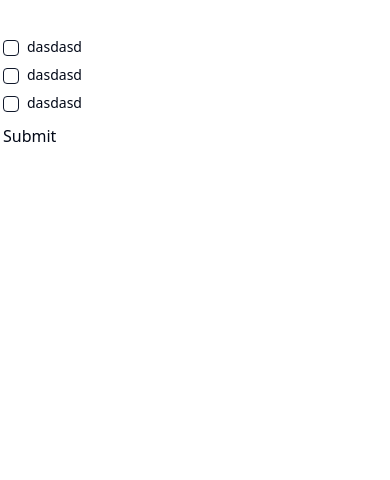
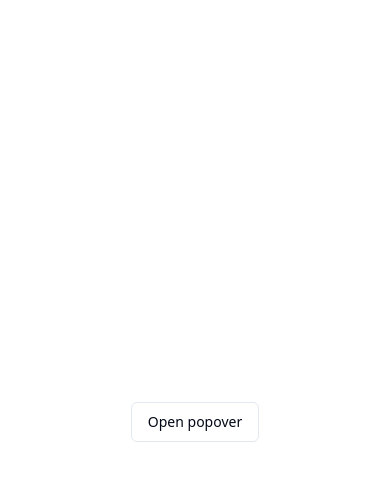
Before and after one commit to rodrigosnantes/frac-ui, a React (Vite) app: page / in a window 390 px wide. Shown: the top 480 px of the page. Built offline with nearby package versions, Linux system fonts and the light colour scheme.

Commit message:
create input, popover, dialog and select elements

```diff
--- a/src/App.jsx
+++ b/src/App.jsx
@@ -1,45 +1,37 @@
-import { Checkbox } from '@/components/ui/checkbox';
+import { Popover } from '@/components/ui/popover';
+import { Input, InputTypes } from '@/components/ui/input';
+import { Button } from '@/components/ui/button';
+
 import { useForm } from 'react-hook-form';
 
 export default function App() {
-  const {
-    register,
-    control,
-    handleSubmit,
-    watch,
-    formState: { errors },
-  } = useForm();
+  const { handleSubmit, control } = useForm();
 
-  const onSubmit = (data) => console.log(data);
+  const onSubmit = (data) => {
+    console.log(data);
+  };
 
   return (
-    <div className="flex justify-center mt-10">
-      <div className="w-96">
-        <form onSubmit={handleSubmit(onSubmit)}>
-          <Checkbox
-            control={control}
-            name="Rodrigo"
-            label="dasdasd"
-            rules={{ required: 'Nome de usuário é obrigatório' }}
-            containerclass="mb-3"
-          />
-          <Checkbox
-            control={control}
-            name="Rodrigo"
-            label="dasdasd"
-            rules={{ required: 'Nome de usuário é obrigatório' }}
-            containerclass="mb-3"
-          />
-          <Checkbox
-            control={control}
-            name="Rodrigo"
-            label="dasdasd"
-            rules={{ required: 'Nome de usuário é obrigatório' }}
-            containerclass="mb-3"
-          />
+    <div className="w-full min-h-screen flex items-center justify-center">
+      <div>
+        <div>
+          <Popover
+            elementTrigger={<Button variant="outline">Open popover</Button>}
+          >
+            <form onSubmit={handleSubmit(onSubmit)}>
+              <div>
+                <Input
+                  type={InputTypes.text}
+                  placeholder="Email"
+                  name="Rodrigo"
+                  control={control}
+                />
+              </div>
 
-          <input type="submit" />
-        </form>
+              <button type="submit">Enviar</button>
+            </form>
+          </Popover>
+        </div>
       </div>
     </div>
   );
--- a/src/components/ui/dialog.tsx
+++ b/src/components/ui/dialog.tsx
@@ -1,20 +1,22 @@
-import * as React from "react"
-import * as DialogPrimitive from "@radix-ui/react-dialog"
-import { X } from "lucide-react"
+import * as React from 'react';
+import * as DialogPrimitive from '@radix-ui/react-dialog';
+import { X } from 'lucide-react';
+import { ButtonError, Button } from '@/components/ui/button';
+import { Separator } from '@/components/ui/separator';
 
-import { cn } from "@/lib/utils"
+import { cn } from '@/lib/utils';
 
 /**
  * {@link https://ui.shadcn.com/docs/components/dialog}.
  */
 
-const Dialog = DialogPrimitive.Root
+const DialogModel = DialogPrimitive.Root;
 
-const DialogTrigger = DialogPrimitive.Trigger
+const DialogTrigger = DialogPrimitive.Trigger;
 
-const DialogPortal = DialogPrimitive.Portal
+const DialogPortal = DialogPrimitive.Portal;
 
-const DialogClose = DialogPrimitive.Close
+const DialogClose = DialogPrimitive.Close;
 
 const DialogOverlay = React.forwardRef<
   React.ElementRef<typeof DialogPrimitive.Overlay>,
@@ -23,13 +25,13 @@ const DialogOverlay = React.forwardRef<
   <DialogPrimitive.Overlay
     ref={ref}
     className={cn(
-      "fixed inset-0 z-50 bg-black/80  data-[state=open]:animate-in data-[state=closed]:animate-out data-[state=closed]:fade-out-0 data-[state=open]:fade-in-0",
+      'fixed inset-0 z-50 bg-black/80 data-[state=open]:animate-in data-[state=closed]:animate-out data-[state=closed]:fade-out-0 data-[state=open]:fade-in-0',
       className
     )}
     {...props}
   />
-))
-DialogOverlay.displayName = DialogPrimitive.Overlay.displayName
+));
+DialogOverlay.displayName = DialogPrimitive.Overlay.displayName;
 
 const DialogContent = React.forwardRef<
   React.ElementRef<typeof DialogPrimitive.Content>,
@@ -40,7 +42,7 @@ const DialogContent = React.forwardRef<
     <DialogPrimitive.Content
       ref={ref}
       className={cn(
-        "fixed left-[50%] top-[50%] z-50 grid w-full max-w-lg translate-x-[-50%] translate-y-[-50%] gap-4 border bg-background p-6 shadow-lg duration-200 data-[state=open]:animate-in data-[state=closed]:animate-out data-[state=closed]:fade-out-0 data-[state=open]:fade-in-0 data-[state=closed]:zoom-out-95 data-[state=open]:zoom-in-95 data-[state=closed]:slide-out-to-left-1/2 data-[state=closed]:slide-out-to-top-[48%] data-[state=open]:slide-in-from-left-1/2 data-[state=open]:slide-in-from-top-[48%] sm:rounded-lg",
+        'fixed left-[50%] top-[50%] z-50 grid w-full translate-x-[-50%] translate-y-[-50%] gap-4 border bg-background p-6 shadow-lg duration-200 data-[state=open]:animate-in data-[state=closed]:animate-out data-[state=closed]:fade-out-0 data-[state=open]:fade-in-0 data-[state=closed]:zoom-out-95 data-[state=open]:zoom-in-95 data-[state=closed]:slide-out-to-left-1/2 data-[state=closed]:slide-out-to-top-[48%] data-[state=open]:slide-in-from-left-1/2 data-[state=open]:slide-in-from-top-[48%] sm:rounded-lg',
         className
       )}
       {...props}
@@ -52,8 +54,8 @@ const DialogContent = React.forwardRef<
       </DialogPrimitive.Close>
     </DialogPrimitive.Content>
   </DialogPortal>
-))
-DialogContent.displayName = DialogPrimitive.Content.displayName
+));
+DialogContent.displayName = DialogPrimitive.Content.displayName;
 
 const DialogHeader = ({
   className,
@@ -61,13 +63,13 @@ const DialogHeader = ({
 }: React.HTMLAttributes<HTMLDivElement>) => (
   <div
     className={cn(
-      "flex flex-col space-y-1.5 text-center sm:text-left",
+      'flex flex-col space-y-1.5 text-center sm:text-left',
       className
     )}
     {...props}
   />
-)
-DialogHeader.displayName = "DialogHeader"
+);
+DialogHeader.displayName = 'DialogHeader';
 
 const DialogFooter = ({
   className,
@@ -75,13 +77,13 @@ const DialogFooter = ({
 }: React.HTMLAttributes<HTMLDivElement>) => (
   <div
     className={cn(
-      "flex flex-col-reverse sm:flex-row sm:justify-end sm:space-x-2",
+      'flex flex-col-reverse sm:flex-row sm:justify-end sm:space-x-2',
       className
     )}
     {...props}
   />
-)
-DialogFooter.displayName = "DialogFooter"
+);
+DialogFooter.displayName = 'DialogFooter';
 
 const DialogTitle = React.forwardRef<
   React.ElementRef<typeof DialogPrimitive.Title>,
@@ -90,13 +92,13 @@ const DialogTitle = React.forwardRef<
   <DialogPrimitive.Title
     ref={ref}
     className={cn(
-      "text-lg font-semibold leading-none tracking-tight",
+      'text-lg font-semibold leading-none tracking-tight',
       className
     )}
     {...props}
   />
-))
-DialogTitle.displayName = DialogPrimitive.Title.displayName
+));
+DialogTitle.displayName = DialogPrimitive.Title.displayName;
 
 const DialogDescription = React.forwardRef<
   React.ElementRef<typeof DialogPrimitive.Description>,
@@ -104,11 +106,81 @@ const DialogDescription = React.forwardRef<
 >(({ className, ...props }, ref) => (
   <DialogPrimitive.Description
     ref={ref}
-    className={cn("text-sm text-muted-foreground", className)}
+    className={cn('text-sm text-muted-foreground', className)}
     {...props}
   />
-))
-DialogDescription.displayName = DialogPrimitive.Description.displayName
+));
+DialogDescription.displayName = DialogPrimitive.Description.displayName;
+
+const Dialog: React.FC<DialogProps> = ({
+  dialogTrigger,
+  dialog,
+  header,
+  footer,
+  closeSetting,
+  confirmSetting,
+  children,
+}) => {
+  const [open, setOpen] = React.useState<boolean>(false);
+
+  const nativeControlDialog = React.useCallback(() => {
+    setOpen((prev) => !prev);
+  }, []);
+
+  const sizes = {
+    sm: 'max-w-sm',
+    md: 'max-w-md',
+    lg: 'max-w-lg',
+    xl: 'max-w-xl',
+  };
+
+  return (
+    <DialogModel open={open} onOpenChange={nativeControlDialog}>
+      <DialogTrigger asChild>{dialogTrigger}</DialogTrigger>
+
+      <DialogContent
+        className={`${dialog?.size ? sizes[dialog.size] : sizes.md} ${
+          dialog?.customSize
+        }`}
+      >
+        <DialogHeader>
+          <DialogTitle>{header.title}</DialogTitle>
+          <DialogDescription>{header.subtitle}</DialogDescription>
+        </DialogHeader>
+
+        <Separator />
+
+        {children}
+
+        <DialogFooter>
+          {footer?.customAction}
+          {closeSetting?.show && (
+            <ButtonError
+              type="submit"
+              onClick={() => {
+                if (closeSetting?.callback) closeSetting?.callback();
+                if (!closeSetting?.disableClose) nativeControlDialog();
+              }}
+            >
+              {closeSetting?.text}
+            </ButtonError>
+          )}
+          {confirmSetting?.show && (
+            <Button
+              type="submit"
+              onClick={() => {
+                if (confirmSetting?.callback) confirmSetting?.callback();
+                if (!closeSetting?.disableClose) nativeControlDialog();
+              }}
+            >
+              {confirmSetting?.text}
+            </Button>
+          )}
+        </DialogFooter>
+      </DialogContent>
+    </DialogModel>
+  );
+};
 
 export {
   Dialog,
@@ -121,4 +193,26 @@ export {
   DialogFooter,
   DialogTitle,
   DialogDescription,
-}
+};
+
+export type DialogProps = {
+  dialog: {
+    size: 'md';
+    customSize: '';
+  };
+  dialogTrigger: React.ReactNode;
+  header: { title: string; subtitle: string };
+  footer?: { customAction?: React.ReactNode };
+  closeSetting?: {
+    show: boolean;
+    text: string;
+    callback?: () => void;
+    disableClose?: boolean;
+  };
+  confirmSetting?: {
+    show: boolean;
+    text: string;
+    callback?: () => void;
+  };
+  children: React.ReactNode;
+};
--- a/src/components/ui/input.tsx
+++ b/src/components/ui/input.tsx
@@ -1,29 +1,79 @@
-import * as React from "react"
+import * as React from 'react';
+import { Controller, RegisterOptions } from 'react-hook-form';
+import { Label } from '@/components/ui/label';
 
-import { cn } from "@/lib/utils"
+import { cn } from '@/lib/utils';
 
 /**
  * {@link https://ui.shadcn.com/docs/components/input}.
+ * {@link https://www.w3schools.com/html/html_form_attributes.asp}.
  */
 
 export interface InputProps
   extends React.InputHTMLAttributes<HTMLInputElement> {}
 
-const Input = React.forwardRef<HTMLInputElement, InputProps>(
+const InputModel = React.forwardRef<HTMLInputElement, InputProps>(
   ({ className, type, ...props }, ref) => {
     return (
       <input
         type={type}
         className={cn(
-          "flex h-10 w-full rounded-md border border-input bg-background px-3 py-2 text-sm ring-offset-background file:border-0 file:bg-transparent file:text-sm file:font-medium file:text-foreground placeholder:text-muted-foreground focus-visible:outline-none focus-visible:ring-2 focus-visible:ring-ring focus-visible:ring-offset-2 disabled:cursor-not-allowed disabled:opacity-50",
+          'flex h-10 w-full rounded-md border border-input bg-background px-3 py-2 text-sm ring-offset-background file:border-0 file:bg-transparent file:text-sm file:font-medium file:text-foreground placeholder:text-muted-foreground focus-visible:outline-none focus-visible:ring-2 focus-visible:ring-ring focus-visible:ring-offset-2 disabled:cursor-not-allowed disabled:opacity-50',
           className
         )}
         ref={ref}
         {...props}
       />
-    )
+    );
   }
-)
-Input.displayName = "Input"
+);
+InputModel.displayName = 'Input';
 
-export { Input }
+const Input = React.forwardRef<
+  HTMLInputElement,
+  InputProps & {
+    name: string;
+    control: any;
+    rules?: RegisterOptions;
+  }
+>(({ className, control, type, rules, ...props }, ref) => {
+  return (
+    <Controller
+      name={props.name}
+      control={control}
+      rules={rules}
+      render={({ field, fieldState: { error } }) => {
+        return (
+          <div>
+            <InputModel
+              {...field} // valores e eventos do controller
+              {...props} // outras props
+              type={type || InputTypes.text}
+              ref={ref}
+              className={className}
+            />
+            {error && (
+              <Label className="text-error text-xs">{error.message}</Label>
+            )}
+          </div>
+        );
+      }}
+    />
+  );
+});
+InputModel.displayName = 'Input';
+
+enum InputTypes {
+  'text' = 'text',
+  'file' = 'file',
+  'number' = 'number',
+  'password' = 'password',
+  'hidden' = 'hidden',
+  'email' = 'email',
+  'date' = 'date',
+  'color' = 'color',
+  'week' = 'week',
+  'time' = 'time',
+}
+
+export { InputModel, Input, InputTypes };
--- a/src/components/ui/popover.tsx
+++ b/src/components/ui/popover.tsx
@@ -1,33 +1,49 @@
-import * as React from "react"
-import * as PopoverPrimitive from "@radix-ui/react-popover"
+import React, { ForwardedRef } from 'react';
+import * as PopoverPrimitive from '@radix-ui/react-popover';
 
-import { cn } from "@/lib/utils"
+import { cn } from '@/lib/utils';
 
 /**
  * {@link https://ui.shadcn.com/docs/components/popover}.
  */
 
-const Popover = PopoverPrimitive.Root
+const PopoverModel = PopoverPrimitive.Root;
 
-const PopoverTrigger = PopoverPrimitive.Trigger
+const PopoverTrigger = PopoverPrimitive.Trigger;
 
 const PopoverContent = React.forwardRef<
   React.ElementRef<typeof PopoverPrimitive.Content>,
   React.ComponentPropsWithoutRef<typeof PopoverPrimitive.Content>
->(({ className, align = "center", sideOffset = 4, ...props }, ref) => (
+>(({ className, align = 'center', sideOffset = 4, ...props }, ref) => (
   <PopoverPrimitive.Portal>
     <PopoverPrimitive.Content
       ref={ref}
       align={align}
       sideOffset={sideOffset}
       className={cn(
-        "z-50 w-72 rounded-md border bg-popover p-4 text-popover-foreground shadow-md outline-none data-[state=open]:animate-in data-[state=closed]:animate-out data-[state=closed]:fade-out-0 data-[state=open]:fade-in-0 data-[state=closed]:zoom-out-95 data-[state=open]:zoom-in-95 data-[side=bottom]:slide-in-from-top-2 data-[side=left]:slide-in-from-right-2 data-[side=right]:slide-in-from-left-2 data-[side=top]:slide-in-from-bottom-2",
+        'z-50 w-72 rounded-md border bg-popover p-4 text-popover-foreground shadow-md outline-none data-[state=open]:animate-in data-[state=closed]:animate-out data-[state=closed]:fade-out-0 data-[state=open]:fade-in-0 data-[state=closed]:zoom-out-95 data-[state=open]:zoom-in-95 data-[side=bottom]:slide-in-from-top-2 data-[side=left]:slide-in-from-right-2 data-[side=right]:slide-in-from-left-2 data-[side=top]:slide-in-from-bottom-2',
         className
       )}
       {...props}
     />
   </PopoverPrimitive.Portal>
-))
-PopoverContent.displayName = PopoverPrimitive.Content.displayName
+));
+PopoverContent.displayName = PopoverPrimitive.Content.displayName;
 
-export { Popover, PopoverTrigger, PopoverContent }
+const Popover = React.forwardRef<HTMLDivElement, PopoverProps>(
+  ({ children, elementTrigger }, ref: ForwardedRef<HTMLDivElement>) => {
+    return (
+      <PopoverModel>
+        <PopoverTrigger asChild>{elementTrigger}</PopoverTrigger>
+        <PopoverContent ref={ref}>{children}</PopoverContent>
+      </PopoverModel>
+    );
+  }
+);
+
+type PopoverProps = {
+  children: React.ReactNode; // Pode ser qualquer conteúdo React
+  elementTrigger: React.ReactNode; // Elemento que dispara o popover
+};
+
+export { Popover, PopoverModel, PopoverTrigger, PopoverContent };
--- a/src/components/ui/select.tsx
+++ b/src/components/ui/select.tsx
@@ -8,7 +8,7 @@ import { cn } from "@/lib/utils"
  * {@link https://ui.shadcn.com/docs/components/select}.
  */
 
-const Select = SelectPrimitive.Root
+const SelectModel = SelectPrimitive.Root
 
 const SelectGroup = SelectPrimitive.Group
 
@@ -149,7 +149,7 @@ const SelectSeparator = React.forwardRef<
 SelectSeparator.displayName = SelectPrimitive.Separator.displayName
 
 export {
-  Select,
+  SelectModel,
   SelectGroup,
   SelectValue,
   SelectTrigger,
```
